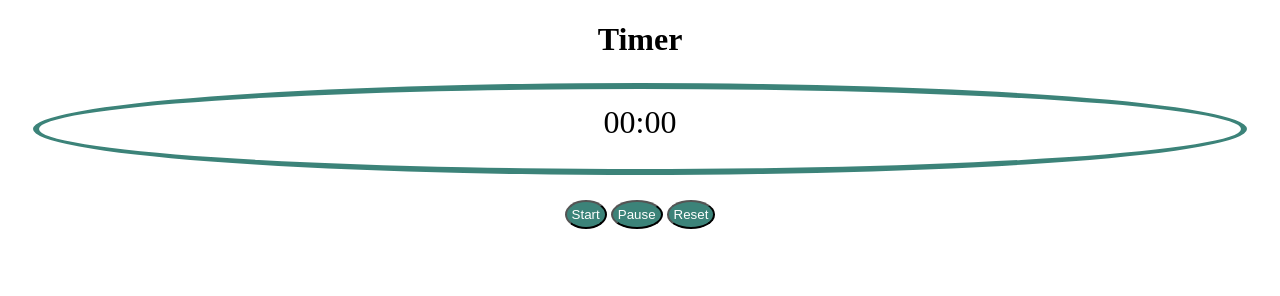
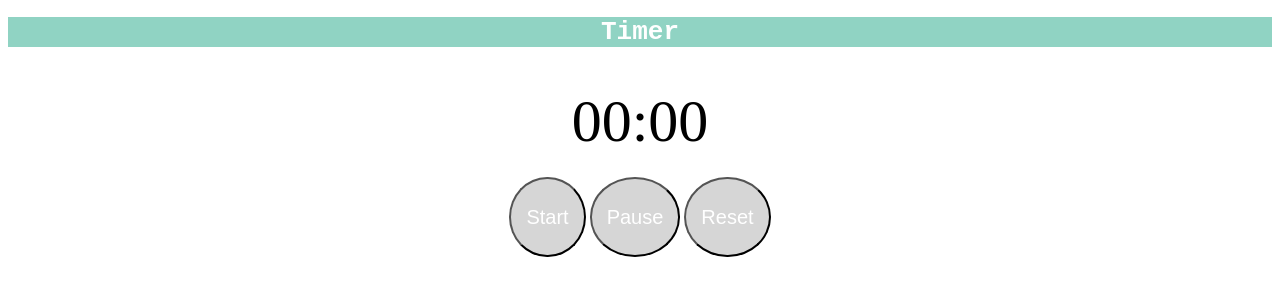
Before and after one commit to NatalieNunez/JSPractice, a plain HTML site: page index.html in a window 1280 px wide. Drawn offline with Linux system fonts and the light colour scheme.

Commit message:
Made more changes to the stylesheet.

```diff
--- a/index.html
+++ b/index.html
@@ -12,9 +12,9 @@
         <div class='timer'>00:00</div>
     </header>
     <div>
-        <button class='button'>Start</button>
-        <button class='button'>Pause</button>
-        <button class='button'>Reset</button>
+        <button class='button start'>Start</button>
+        <button class='button pause'>Pause</button>
+        <button class='button reset'>Reset</button>
     </div>
     <script src='main.js'></script>
 </body>
--- a/main.js
+++ b/main.js
@@ -0,0 +1,5 @@
+/* let clickStart = document.getElementsByClassName('button.start');
+
+clickStart.addEventListener('click', function (event)) {
+    document.getElementsByClassName('timer').innerHTML = '00:01';
+} */
--- a/style.css
+++ b/style.css
@@ -2,24 +2,33 @@ body {
   text-align: center;
 }
 
+h1 {
+  background-color: rgba(34, 168, 135, 0.5);
+  color: #ffffff;
+  font-family: monospace;
+}
+
 .timer {
   margin: 25px;
-  border: 6px solid rgb(60, 131, 121);
+  /* border: 6px solid rgb(60, 131, 121); */
   padding: 15px;
-  font-size: 32px;
-  border-radius: 50%;
+  font-size: 60px;
+  /* border-radius: 50%; */
   height: 50px;
 }
 
 .button {
   text-align: center;
-  padding: 5px;
+  padding: 15px;
   border-radius: 50%;
+  background-color: rgba(119, 119, 119, 0.3);
+  color: #ffffff;
+  font-size: 20px;
+  height: 80px;
+  outline: none;
+}
+
+.button:hover {
   background-color: rgb(60, 131, 121);
   color: #ffffff;
 }
-
-.button:hover {
-  background-color: black;
-  color: #ffffff;
-}
```
